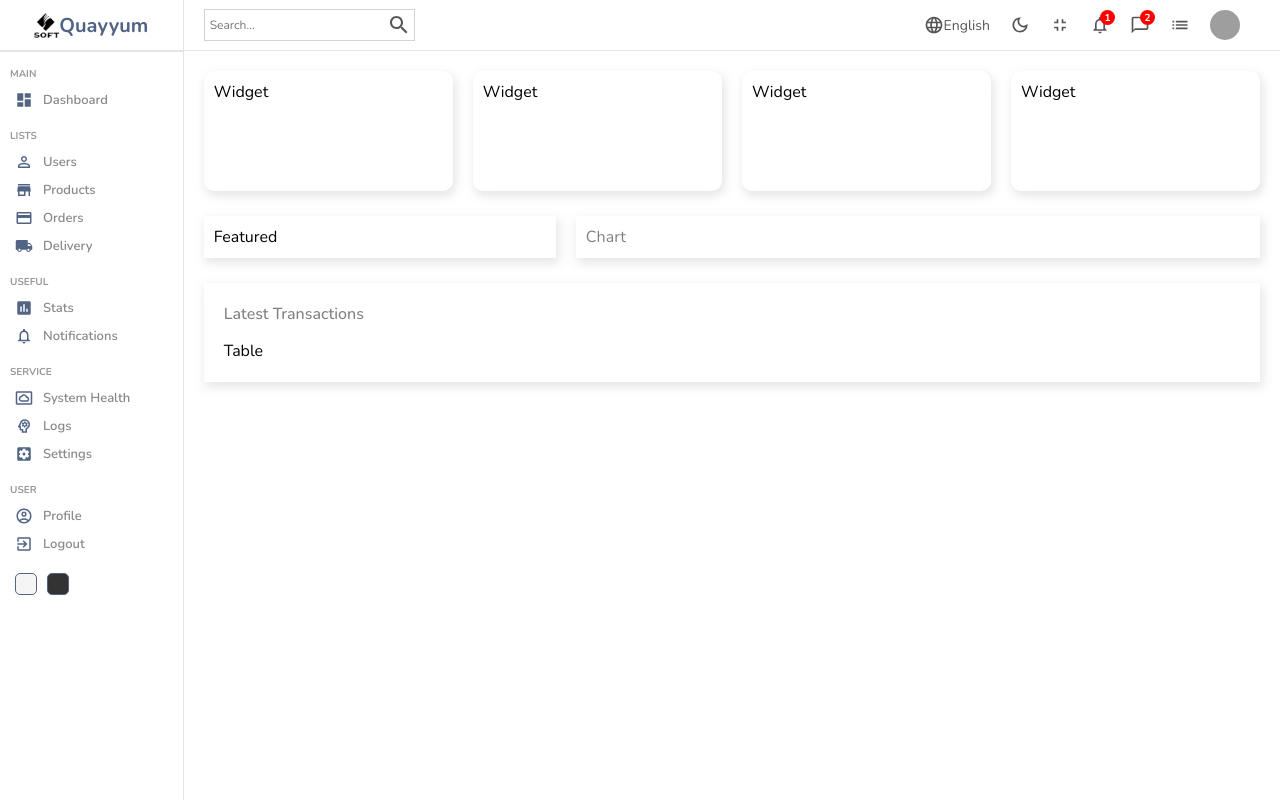
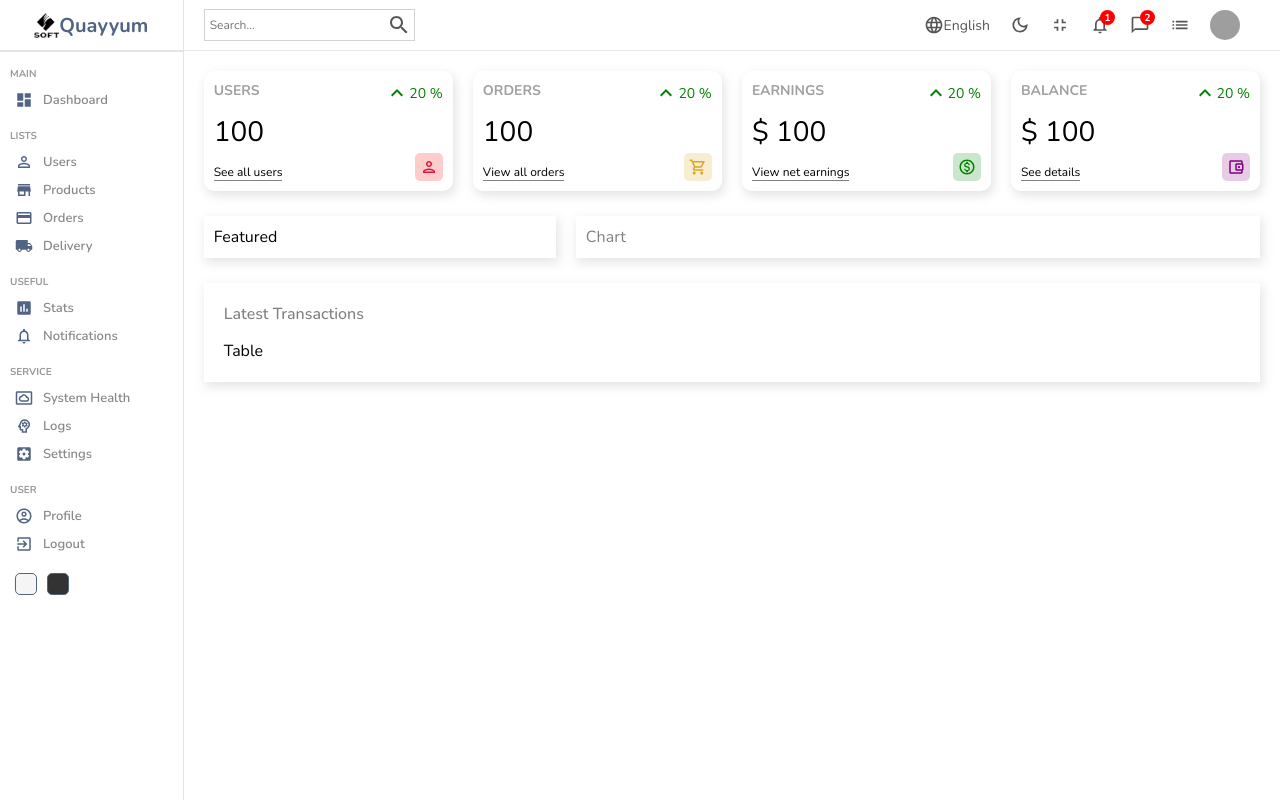
Before and after one commit to AbdulQuayyum/admin-dashboard, a React (Create React App) app: page / in a window 1280 px wide. Built offline with nearby package versions, Linux system fonts and the light colour scheme; grey boxes are pictures that could not be loaded.

Commit message:
first commit

```diff
--- a/src/components/widget/Widget.jsx
+++ b/src/components/widget/Widget.jsx
@@ -1,12 +1,101 @@
-import React from 'react'
-import "./widget.scss"
+import "./widget.scss";
+import KeyboardArrowUpIcon from "@mui/icons-material/KeyboardArrowUp";
+import PersonOutlinedIcon from "@mui/icons-material/PersonOutlined";
+import AccountBalanceWalletOutlinedIcon from "@mui/icons-material/AccountBalanceWalletOutlined";
+import ShoppingCartOutlinedIcon from "@mui/icons-material/ShoppingCartOutlined";
+import MonetizationOnOutlinedIcon from "@mui/icons-material/MonetizationOnOutlined";
 
-const Home = () => {
+const Widget = ({ type }) => {
+  let data;
+
+  //temporary
+  const amount = 100;
+  const diff = 20;
+
+  switch (type) {
+    case "user":
+      data = {
+        title: "USERS",
+        isMoney: false,
+        link: "See all users",
+        icon: (
+          <PersonOutlinedIcon
+            className="icon"
+            style={{
+              color: "crimson",
+              backgroundColor: "rgba(255, 0, 0, 0.2)",
+            }}
+          />
+        ),
+      };
+      break;
+    case "order":
+      data = {
+        title: "ORDERS",
+        isMoney: false,
+        link: "View all orders",
+        icon: (
+          <ShoppingCartOutlinedIcon
+            className="icon"
+            style={{
+              backgroundColor: "rgba(218, 165, 32, 0.2)",
+              color: "goldenrod",
+            }}
+          />
+        ),
+      };
+      break;
+    case "earning":
+      data = {
+        title: "EARNINGS",
+        isMoney: true,
+        link: "View net earnings",
+        icon: (
+          <MonetizationOnOutlinedIcon
+            className="icon"
+            style={{ backgroundColor: "rgba(0, 128, 0, 0.2)", color: "green" }}
+          />
+        ),
+      };
+      break;
+    case "balance":
+      data = {
+        title: "BALANCE",
+        isMoney: true,
+        link: "See details",
+        icon: (
+          <AccountBalanceWalletOutlinedIcon
+            className="icon"
+            style={{
+              backgroundColor: "rgba(128, 0, 128, 0.2)",
+              color: "purple",
+            }}
+          />
+        ),
+      };
+      break;
+    default:
+      break;
+  }
+
   return (
-    <div className='widget'>
-      Widget
+    <div className="widget">
+      <div className="left">
+        <span className="title">{data.title}</span>
+        <span className="counter">
+          {data.isMoney && "$"} {amount}
+        </span>
+        <span className="link">{data.link}</span>
+      </div>
+      <div className="right">
+        <div className="percentage positive">
+          <KeyboardArrowUpIcon />
+          {diff} %
+        </div>
+        {data.icon}
+      </div>
     </div>
-  )
-}
+  );
+};
 
-export default Home
+export default Widget;
```
